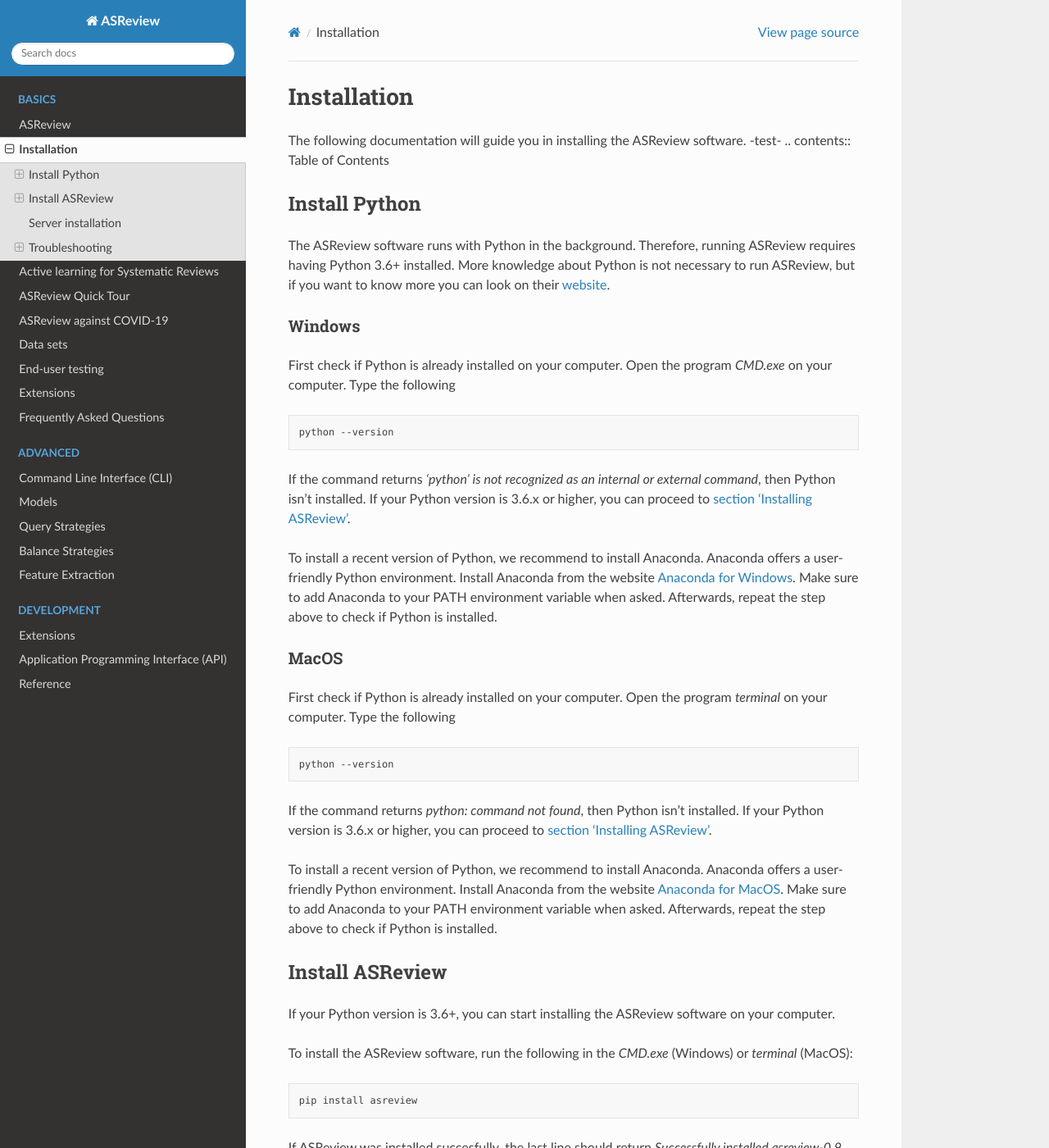
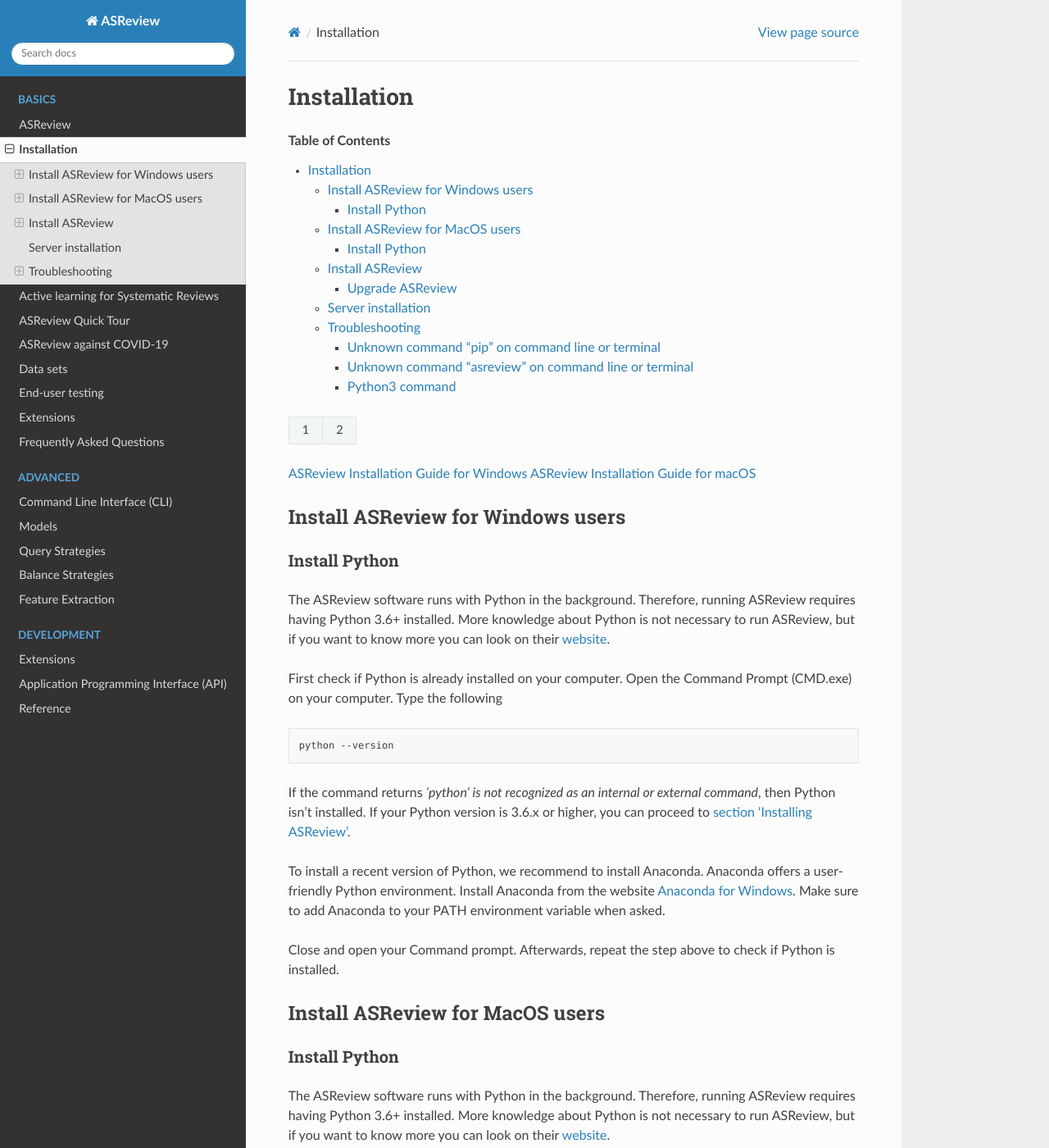
Before and after one commit to asreview/asreview, a Sphinx documentation site: the page built from docs/source/installation.rst, in a window 1280 px wide and 1400 px high. Shown: the whole window at 82% size. Built offline with Sphinx 7.4.7 and the Read the Docs theme 2.0.0, drawn with Linux system fonts in a browser that asks for light colours.

Commit message:
test two-column lay-out

```diff
--- a/docs/source/installation.rst
+++ b/docs/source/installation.rst
@@ -1,20 +1,23 @@
 Installation
 ============
 
-The following documentation will guide you in installing the ASReview software.
--test-
 .. contents:: Table of Contents
 
++---------+---------+
+| 1       |  2      |
++---------+---------+
+
+`ASReview Installation Guide for Windows <#install-asreview-for-windows>`__            `ASReview Installation Guide for macOS <#install-asreview-for-macOS>`__
+
+Install ASReview for Windows users
+----------------------------------
 
 Install Python
---------------
+~~~~~~~~~~~~~~
 The ASReview software runs with Python in the background. Therefore, running ASReview requires having Python 3.6+ installed. More knowledge about Python is not necessary to run ASReview, but if you want to know more you can look on their `website <https://www.python.org/about/>`__.
 
-Windows
-~~~~~~~
 
-First check if Python is already installed on your computer. Open the program
-`CMD.exe` on your computer. Type the following
+First check if Python is already installed on your computer. Open the Command Prompt (CMD.exe) on your computer. Type the following
 
 .. code:: bash
 
@@ -29,10 +32,17 @@
 Anaconda offers a user-friendly Python environment. Install Anaconda from
 the website `Anaconda for Windows <https://docs.anaconda.com/anaconda/install/windows/>`__.
 Make sure to add Anaconda to your PATH environment variable when asked.
+
+Close and open your Command prompt.
 Afterwards, repeat the step above to check if Python is installed.
 
-MacOS
-~~~~~
+
+Install ASReview for MacOS users
+--------------------------------
+
+Install Python
+~~~~~~~~~~~~~~
+The ASReview software runs with Python in the background. Therefore, running ASReview requires having Python 3.6+ installed. More knowledge about Python is not necessary to run ASReview, but if you want to know more you can look on their `website <https://www.python.org/about/>`__.
 
 First check if Python is already installed on your computer. Open the program
 `terminal` on your computer. Type the following
```
